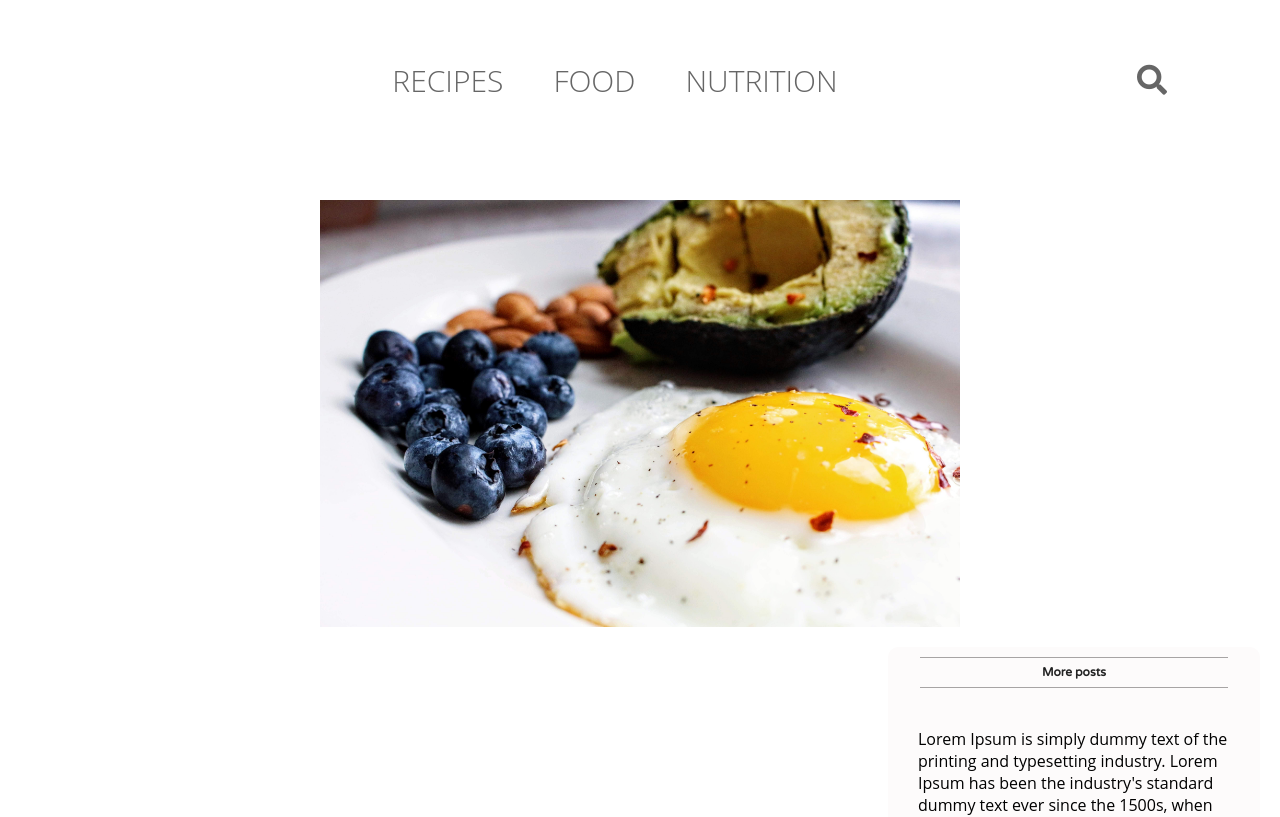
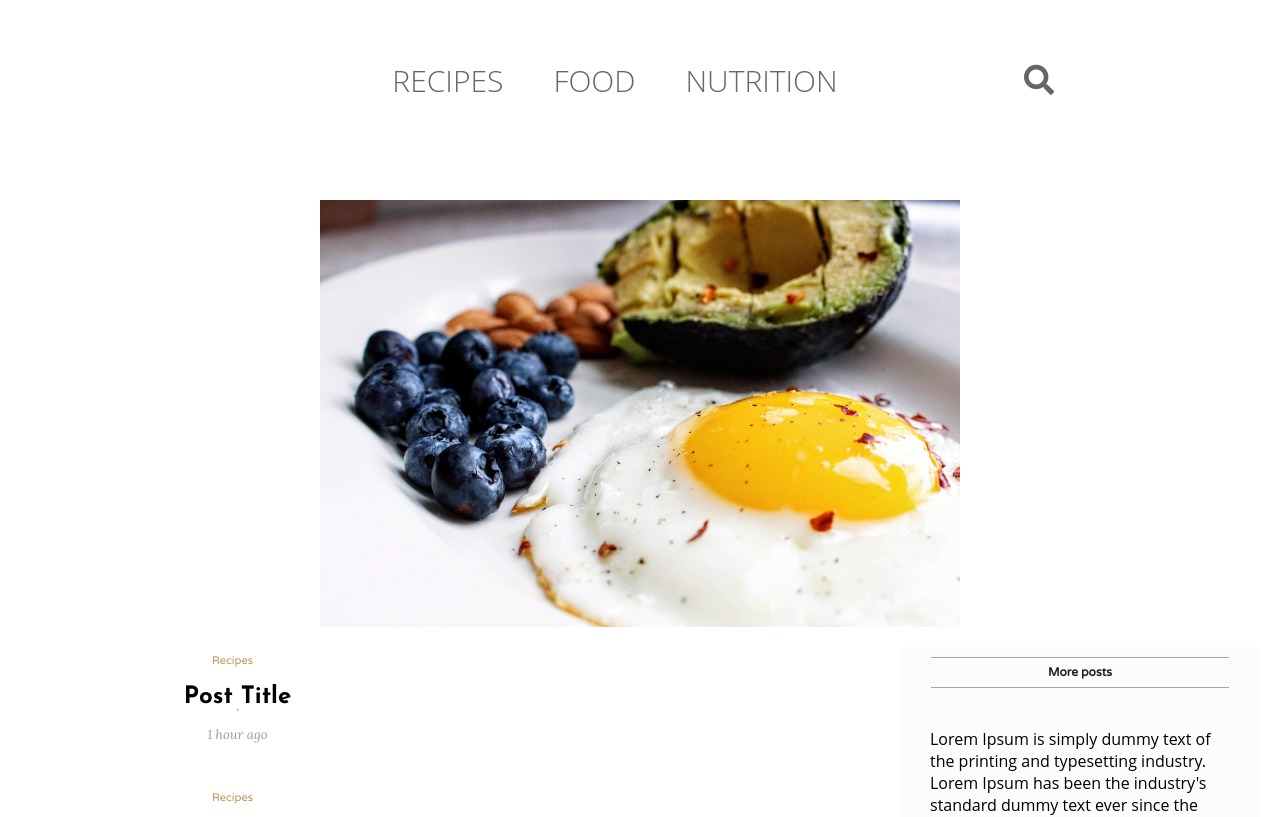
Before and after one commit to HongjoLim/Ketoblog, a React (Create React App) app in the folder client/: page / in a window 1280 px wide. Shown: the top 817 px of the page. Built offline with nearby package versions, Linux system fonts and the light colour scheme.

Commit message:
Added post elements in posts section

```diff
--- a/client/src/components/Post/Post.css
+++ b/client/src/components/Post/Post.css
@@ -0,0 +1,61 @@
+.post {
+  width: 385px;
+  margin: 0px 25px 40px 25px;
+  display: flex;
+  flex-direction: column;
+}
+
+.postImg {
+  width: 385px;
+  height: 280px;
+  object-fit: cover;
+  border-radius: 7px;
+}
+
+.postInfo {
+  display: flex;
+  flex-direction: column;
+  align-items: center;
+}
+
+.postCat {
+  font-family: "Varela Round", Arial, Helvetica, sans-serif;
+  font-weight: 400;
+  font-size: 11px;
+  color: #be9656;
+  line-height: 19px;
+  margin-top: 15px;
+  margin-right: 10px;
+  cursor: pointer;
+}
+
+.postTitle {
+  font-family: "Josefin Sans", Arial, Helvetica, sans-serif;
+  font-size: 24px;
+  font-weight: 900;
+  margin-top: 15px;
+  cursor: pointer;
+}
+
+.postDate {
+  font-family: "Lora", serif;
+  font-style: italic;
+  font-size: 13px;
+  font-weight: 400;
+  color: #999999;
+  margin-top: 15px;
+}
+
+.postDesc {
+  font-family: "Varela Round", Arial, Helvetica, sans-serif;
+  font-weight: 400;
+  font-size: 14px;
+  line-height: 24px;
+  color: #444444;
+  margin-top: 15px;
+  overflow: hidden;
+  text-overflow: ellipsis;
+  display: -webkit-box;
+  -webkit-line-clamp: 4;
+  -webkit-box-orient: vertical;
+}
--- a/client/src/components/Post/Post.jsx
+++ b/client/src/components/Post/Post.jsx
@@ -3,7 +3,14 @@ import './Post.css';
 const Post = ({post}) => {
     return (
         <div className='post'>
-            {post}
+            <div className="postInfo">
+                <div className="postCats">
+                    <span className="postCat">Recipes</span>
+                </div>
+                <span className='postTitle'>Post Title</span>
+                <hr />
+                <span className='postDate'>1 hour ago</span>
+            </div>
         </div>
     );
 }
--- a/client/src/components/Topbar/Topbar.css
+++ b/client/src/components/Topbar/Topbar.css
@@ -49,7 +49,6 @@
 .top-right {
     flex: 1;
     align-items: center;
-    justify-content: center;
     display: flex;
     color: #666;
 }
--- a/client/src/pages/Posts/Posts.css
+++ b/client/src/pages/Posts/Posts.css
@@ -1,5 +1,11 @@
 .posts {
     flex: 7;
+    display: flex;
+    flex-wrap: wrap;
+    margin: 20px
+}
+
+.postInfo {
     display: flex;
     align-items: center;
     justify-content: center;
```
